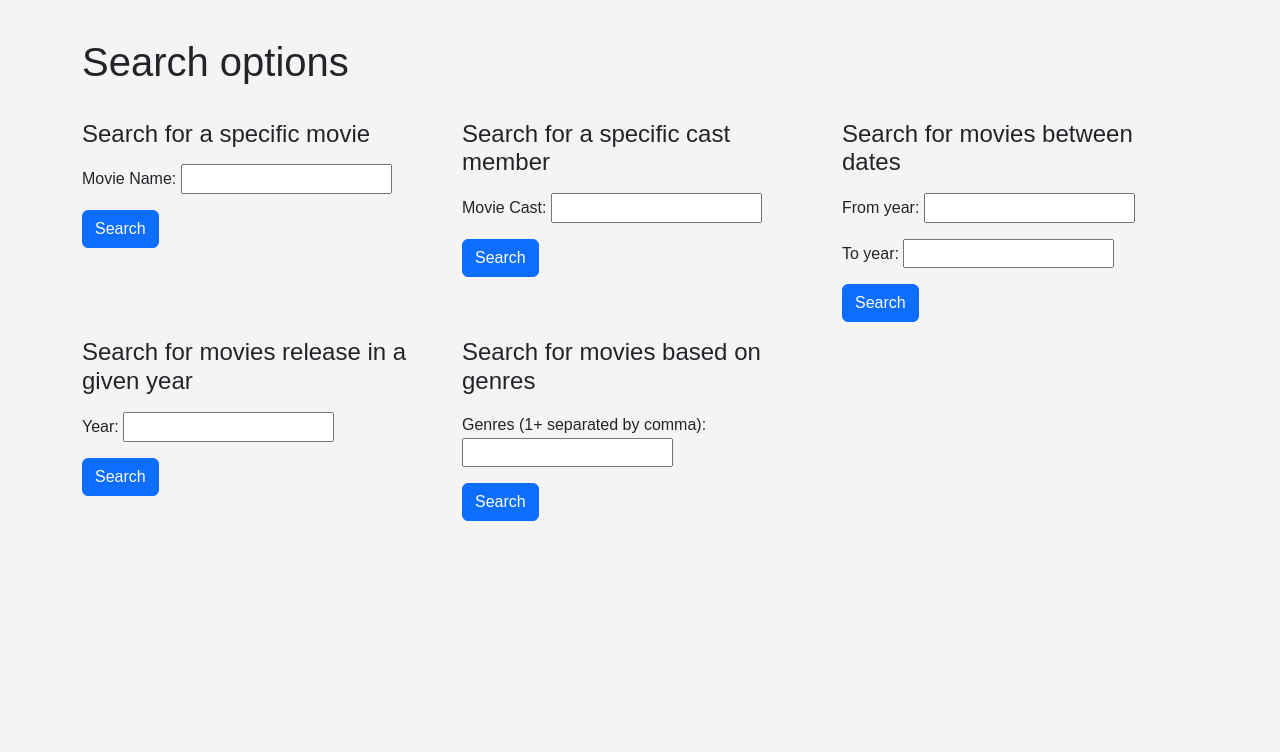
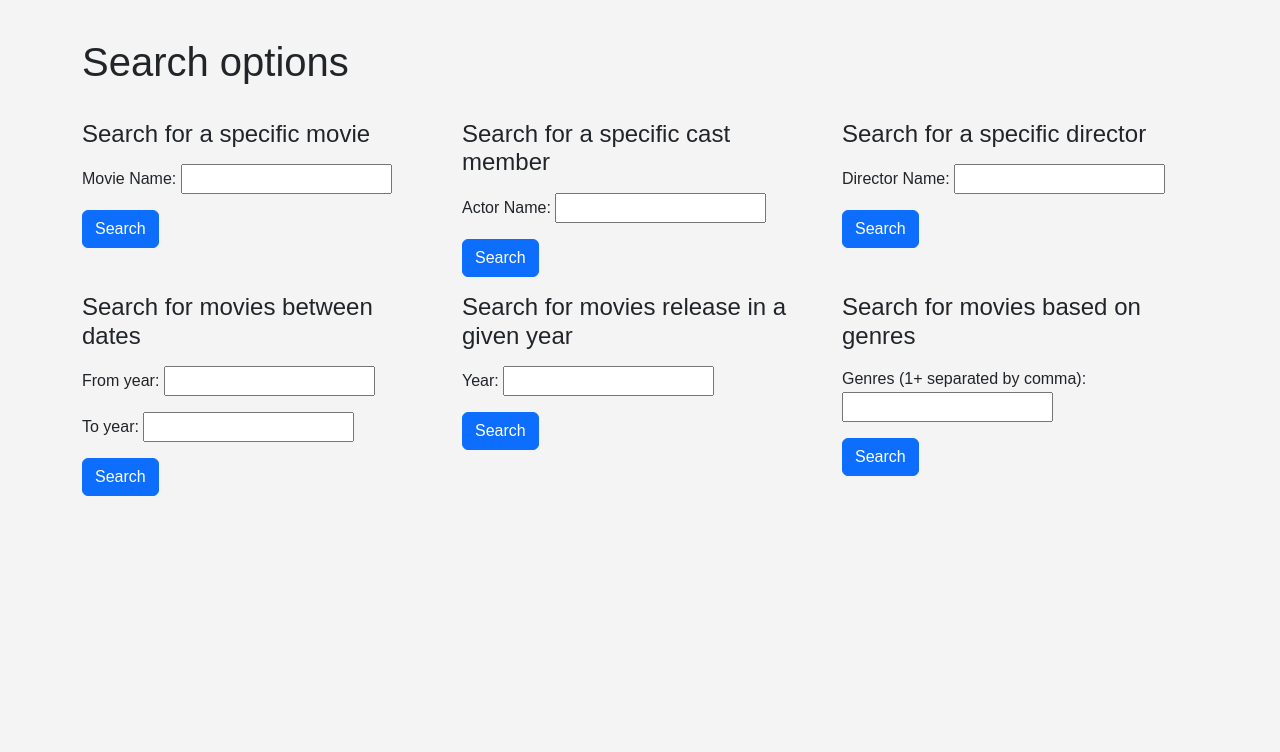
Before and after one commit to RafaelSGil/WS, a Django app: page /search/ in a window 1280 px wide. Shown: the part 62-814 px from the top of the page. Run offline with Django 3.2, Linux system fonts and the light colour scheme; some libraries are stand-ins or nearby versions.

Commit message:
Implemented search by director

```diff
--- a/Assignment1/WS_APP/forms.py
+++ b/Assignment1/WS_APP/forms.py
@@ -5,7 +5,7 @@ class MovieForm(forms.Form):
     movie_name = forms.CharField(label='Movie Name', max_length=100)
 
 class CastForm(forms.Form):
-    cast_name = forms.CharField(label='Movie Cast')
+    cast_name = forms.CharField(label='Actor Name')
 
 class BetweenDatesForm(forms.Form):
     date1 = forms.IntegerField(label='From year')
@@ -28,3 +28,6 @@ class DateForm(forms.Form):
 
 class GenresForm(forms.Form):
     genres = forms.CharField(label="Genres (1+ separated by comma)")
+
+class DirectorForm(forms.Form):
+    director = forms.CharField(label="Director Name")
--- a/Assignment1/WS_APP/templates/search.html
+++ b/Assignment1/WS_APP/templates/search.html
@@ -18,6 +18,15 @@
       <form method="POST">
         {% csrf_token %} {{ cast_form.as_p }}
         <button type="submit" class="btn btn-primary mb-3" name="cast_search">
+          Search
+        </button>
+      </form>
+    </div>
+    <div class="col-md-4">
+      <h4 class="mb-3">Search for a specific director</h3>
+      <form method="POST">
+        {% csrf_token %} {{ director_form.as_p }}
+        <button type="submit" class="btn btn-primary mb-3" name="director_search">
           Search
         </button>
       </form>
@@ -194,5 +203,31 @@
 
   {% endif %}
 
+  {% if director_results %}
+  {% load static %}
+  <link rel="stylesheet" href="{% static 'css/search.css' %}" />
+
+  <h1 class="mt-5 mb-1">Movies Information - search by specific director</h1>
+  <span class="mb-3">{{num_results}} results</span>
+  <div class="container-card" onwheel="horizontalScroll(event)">
+    {% for entry in director_results %}
+    <div class="card flex-grow-1">
+      <div class="card-body">
+        <h5 class="card-title card-break">{{ entry.title.value }}</h5>
+        <p class="card-text card-break toggle-text"><strong>Cast:</strong> {{ entry.mergedCasts.value }}</p>
+        <p class="card-text card-break toggle-text"><strong>Release:</strong> {{ entry.release_year.value }}</p>
+        <p class="card-text card-break toggle-text"><strong>Genres:</strong> {{ entry.mergedGenres.value }}</p>
+        <p class="card-text card-break toggle-text"><strong>Director:</strong> {{ entry.director.value }}</p>
+        <p class="card-text card-break toggle-text"><strong>Country:</strong> {{ entry.country.value }}</p>
+        <p class="card-text card-break toggle-text"><strong>Rating:</strong> {{ entry.rating.value }}</p>
+        <p class="card-text card-break toggle-text"><strong>Duration:</strong> {{ entry.duration.value }}</p>
+        <p class="card-text card-break toggle-text"><strong>Description:</strong> {{ entry.description.value }}</p>
+      </div>
+    </div>
+    {% endfor %}
+</div>
+
+  {% endif %}
+
 </div>
 {% endblock %}
--- a/Assignment1/WS_APP/views.py
+++ b/Assignment1/WS_APP/views.py
@@ -44,11 +44,13 @@ def search(request):
     between_dates_form = BetweenDatesForm()
     date_form = DateForm()
     genres_form = GenresForm()
+    director_form = DirectorForm()
     movie_search_results = None
     cast_search_results = None
     between_dates_search_results = None
     date_results = None
     genres_results = None
+    director_results = None
 
     if request.method == 'POST':
         if "movie_search" in request.POST:
@@ -87,20 +89,32 @@ def search(request):
                 genres_results = genres_search(genres)
                 num_results = len(genres_results)
 
+        if "director_search" in request.POST:
+            director_form = DirectorForm(request.POST)
+            if director_form.is_valid():
+                director = director_form.cleaned_data['director']
+                director_results = search_director(director)
+                num_results = len(director_results)
+
         return render(request, 'search.html',
                       {'movie_form': movie_form,
                        'cast_form': cast_form,
                        'between_dates_form': between_dates_form,
                         'date_form': date_form,
                         'genres_form': genres_form,
+                        'director_form': director_form,
                        'movie_results': movie_search_results,
                        'cast_results': cast_search_results,
                        'between_dates_results': between_dates_search_results,
                        'date_results': date_results,
                        'genres_results': genres_results,
+                       'director_results': director_results,
                        'num_results': num_results})
 
-    return render(request, 'search.html', {'movie_form': movie_form, 'cast_form': cast_form, 'between_dates_form': between_dates_form, 'date_form': date_form, 'genres_form': genres_form})
+    return render(request, 'search.html', {'movie_form': movie_form, 'cast_form': cast_form,
+                                           'between_dates_form': between_dates_form,
+                                             'date_form': date_form, 'genres_form': genres_form,
+                                             'director_form': director_form})
 
 def movie_search(movie_name):
     query = """
@@ -389,9 +403,61 @@ def genres_search(genres):
 
     payload_query = { "query": query }
     res = accessor.sparql_select(body=payload_query, repo_name=repo_name)
-
-    print("RES: " + res)
-
     res = json.loads(res)
 
     return res['results']['bindings']
+
+def search_director(director_name):
+    query = """
+            PREFIX net: <http://ws.org/netflix_info/pred/>
+
+            SELECT ?type ?title ?director (GROUP_CONCAT(DISTINCT ?cast; separator=", ") AS ?mergedCasts) ?country ?date_added ?release_year ?rating ?duration (GROUP_CONCAT(DISTINCT ?genres; separator=", ") AS ?mergedGenres) ?description
+            WHERE {
+                ?dir_code net:real_name "_director_name" .
+                ?show_id net:director ?dir_code .
+
+                ?show_id net:type ?type_code .
+                ?type_code net:real_name ?type .
+
+                ?show_id net:title ?title_code .
+                ?title_code net:real_name ?title .
+
+                ?show_id net:director ?director_code .
+                ?director_code net:real_name ?director .
+
+                OPTIONAL {
+                    ?show_id net:cast ?cast_code .
+                    ?cast_code net:real_name ?cast .
+                }
+
+                ?show_id net:country ?country_code .
+                ?country_code net:real_name ?country .
+
+                ?show_id net:date_added ?date_code .
+                ?date_code net:real_name ?date_added .
+
+                ?show_id net:release_year ?release_code .
+                ?release_code net:real_name ?release_year .
+
+                ?show_id net:rating ?rating_code .
+                ?rating_code net:real_name ?rating .
+
+                ?show_id net:duration ?duration_code .
+                ?duration_code net:real_name ?duration .
+
+                ?show_id net:listed_in ?genres_code .
+                ?genres_code net:real_name ?genres .
+
+                ?show_id net:description ?desc_code .
+                ?desc_code net:real_name ?description .
+            }
+            GROUP BY ?type ?title ?director ?country ?date_added ?release_year ?rating ?duration ?description
+            """
+
+    query = query.replace("_director_name", director_name)
+
+    payload_query = { "query": query }
+    res = accessor.sparql_select(body=payload_query, repo_name=repo_name)
+    res = json.loads(res)
+
+    return res['results']['bindings']
```
